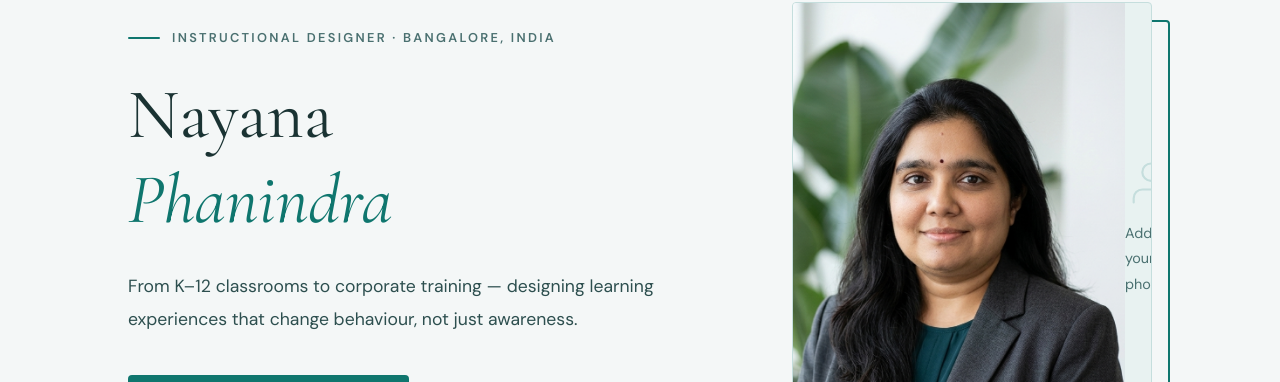
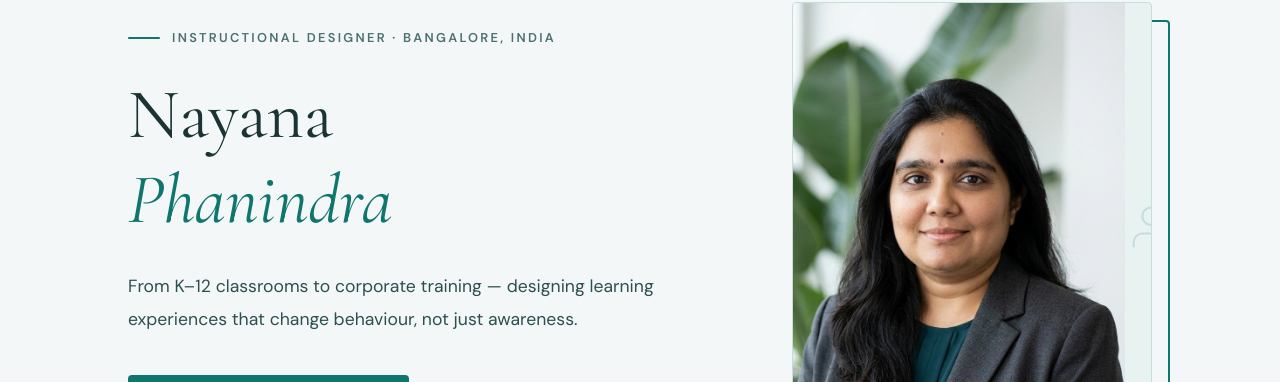
Before and after one commit to nayanaphanindra/nayanaphanindra.github.io, a Jekyll site: the page built from index.html, in a window 1280 px wide and 900 px high. Shown: the part 257-639 px from the top of the window. Built offline with Jekyll 4.4.1, drawn with Linux system fonts in a browser that asks for light colours.

Commit message:
Update index.html

```diff
--- a/index.html
+++ b/index.html
@@ -29,8 +29,7 @@ title: Home
               <path d="M20 21v-2a4 4 0 0 0-4-4H8a4 4 0 0 0-4 4v2"></path>
               <circle cx="12" cy="7" r="4"></circle>
             </svg>
-            <span>Add your photo</span>
-          </div>
+                     </div>
         </div>
       </div>
 
```
